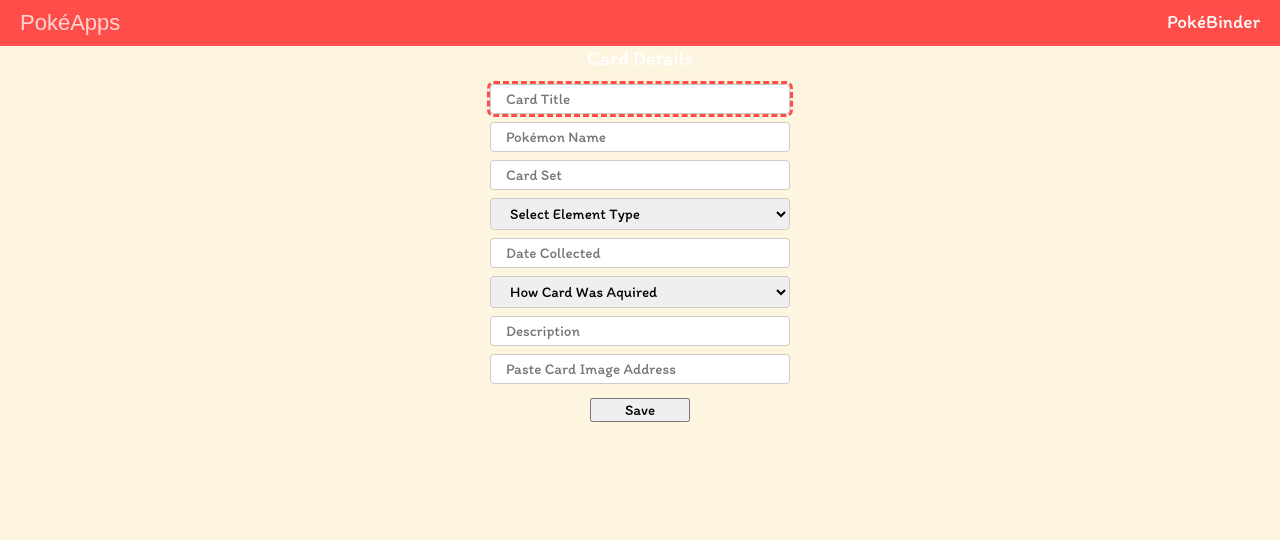
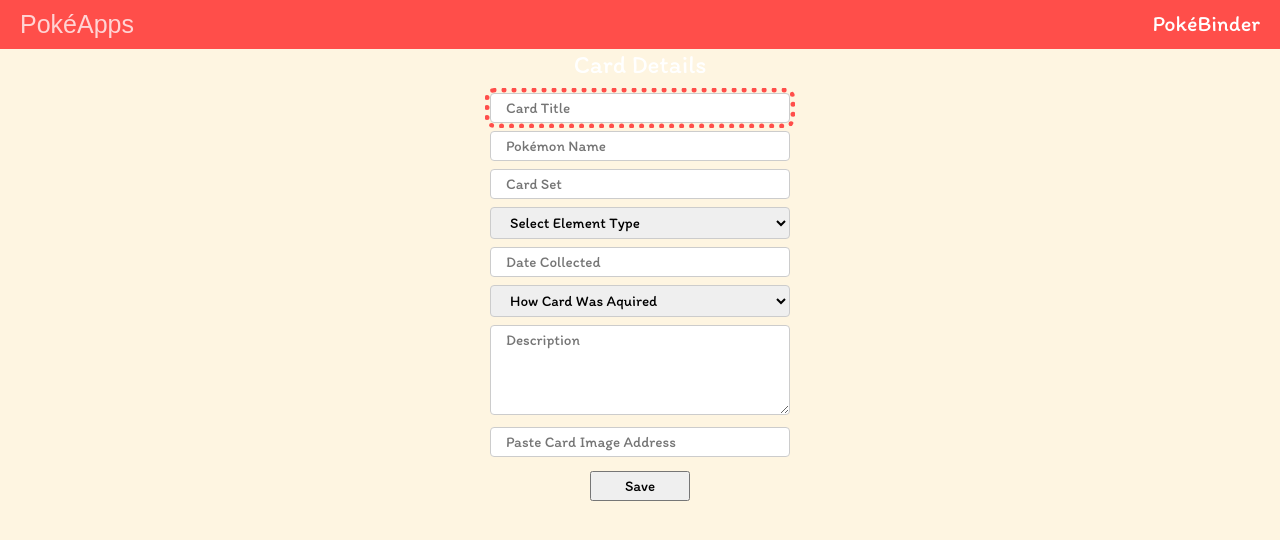
Before and after one commit to Bri-Gonzalez/PokeBinder, a React (Create React App) app in the folder client/: page /add in a window 1280 px wide. Shown: the top 540 px of the page. Built offline with nearby package versions, Linux system fonts and the light colour scheme; no server answers; a web font is replaced by a local one.

Commit message:
changed input to textarea for the description section of form

```diff
--- a/client/src/components/CardDetails.jsx
+++ b/client/src/components/CardDetails.jsx
@@ -21,6 +21,7 @@ const customStyles = {
     transform: "translate(-50%, -50%)",
     backgroundColor: "#197092",
     width: "350px",
+    height: "465px",
     borderRadius: "10px",
   },
 };
--- a/client/src/components/Form.css
+++ b/client/src/components/Form.css
@@ -10,27 +10,43 @@
   box-shadow: 3px 5px 10px rgb(89, 89, 89); */
 }
 
-input:focus {
-  outline-width: 3px;
-  outline-style: dashed;
+.form-title {
+  font-family: "itim", sans-serif;
+  font-size: 25px;
+  margin: 0 0 10px 0;
+  color: white;
+  text-align: center;
+}
+
+select:focus,
+textarea:focus,
+input:focus,
+button:focus {
+  outline-width: 5px;
+  outline-style: dotted;
   outline-color: #ff4e4a;
 }
+
+/* select:focus {
+  outline-width: 5px;
+  outline-style: dotted;
+  outline-color: #ff4e4a;
+}
+
+textarea:focus {
+  outline-width: 5px;
+  outline-style: dotted;
+  outline-color: #ff4e4a;
+} */
 
 /* .form-container:hover {
   transform: scale(1.1);
   box-shadow: 3px 5px 10px rgb(89, 89, 89);
 } */
 
-.form-title {
-  font-family: "itim", sans-serif;
-  font-size: 20px;
-  margin: 0 0 10px 0;
-  color: white;
-  text-align: center;
-}
-
 input[type="text"],
-select {
+select,
+textarea {
   width: 300px;
   padding: 5px 15px;
   margin: 4px 0 4px 0;
@@ -42,10 +58,21 @@ select {
   font-size: 15px;
 }
 
-.submit-btn {
+textarea {
+  height: 90px;
+}
+
+.save-btn {
   width: 100px;
+  height: 30px;
   font-family: "itim", sans-serif;
   font-size: 15px;
   margin: 10px;
   cursor: pointer;
 }
+
+.btn-div {
+  display: flex;
+  justify-content: center;
+  align-content: center;
+}
--- a/client/src/components/Form.jsx
+++ b/client/src/components/Form.jsx
@@ -89,12 +89,12 @@ function Form(props) {
           </option>
         </select>
         <br />
-        <input
+        <textarea
           type="text"
           value={props.description}
           placeholder="Description"
-          onChange={(e) => props.setDescription(e.target.value)}
-        />
+          onChange={(e) => props.setDescription(e.target.value)}>
+        </textarea>
         <br />
         <input
           type="text"
@@ -103,7 +103,9 @@ function Form(props) {
           onChange={(e) => props.setImage(e.target.value)}
         />
         <br />
-        <button className="submit-btn">Save</button>
+        <div className="btn-div">
+          <button className="save-btn">Save</button>
+        </div>
       </form>
     </div>
   )
--- a/client/src/components/Home.jsx
+++ b/client/src/components/Home.jsx
@@ -18,6 +18,7 @@ const customStyles = {
     transform: "translate(-50%, -50%)",
     backgroundColor: "#197092",
     width: "350px",
+    height: "465px",
     borderRadius: "10px",
   },
 };
--- a/client/src/components/Navbar.css
+++ b/client/src/components/Navbar.css
@@ -1,16 +1,13 @@
 .top-nav {
   background-color: #ff4e4a;
   overflow: hidden;
-  /* height: 35px; */
 }
 
 .top-nav a {
   float: left;
   color: white;
   text-align: center;
-  /* font-family: "itim", sans-serif; */
   padding: 10px 20px;
-  /* font-size: 19px; */
   text-decoration: none;
 }
 
@@ -21,12 +18,12 @@
 .top-nav-right {
   float: right;
   font-family: "itim", sans-serif;
-  font-size: 19px;
+  font-size: 22px;
 }
 
 .pokeapps-link {
   font-family: "Boogaloo", sans-serif;
-  font-size: 22px;
+  font-size: 25px;
 }
 
 /* .top-nav {
```
